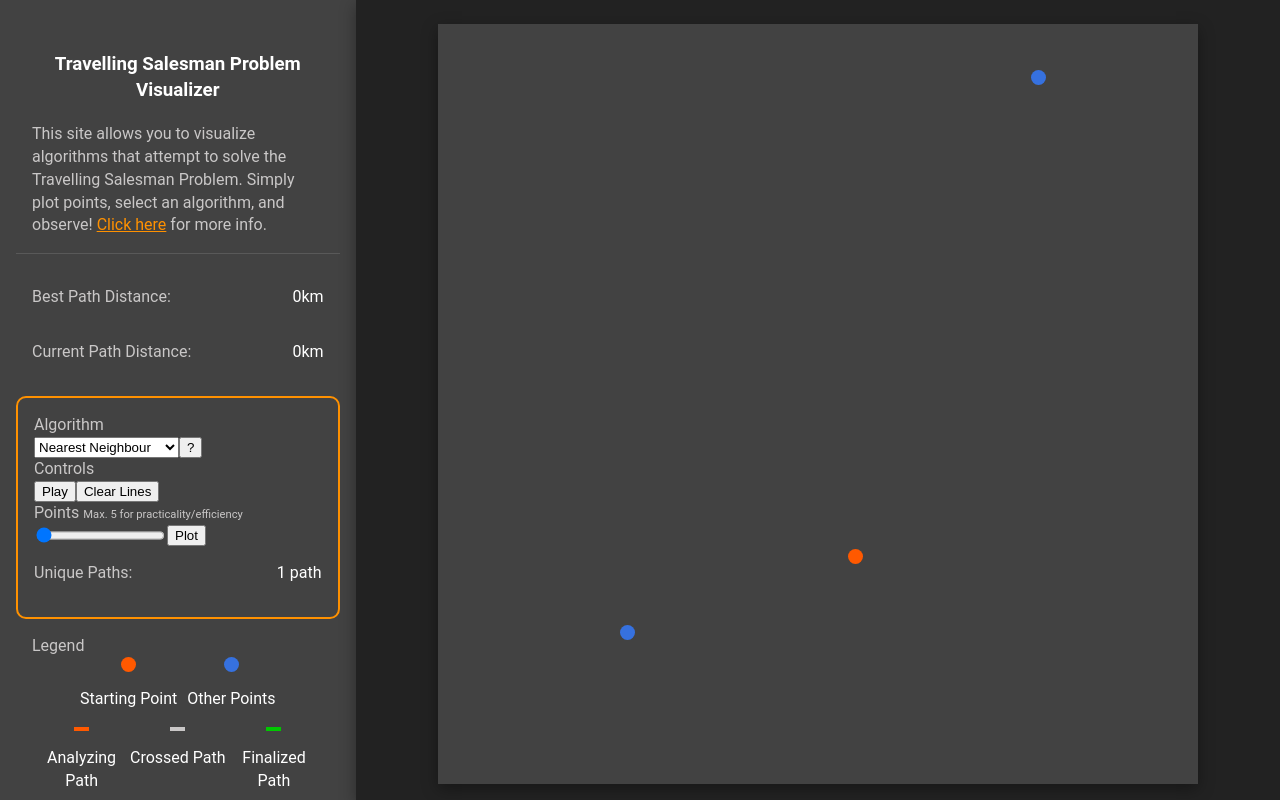
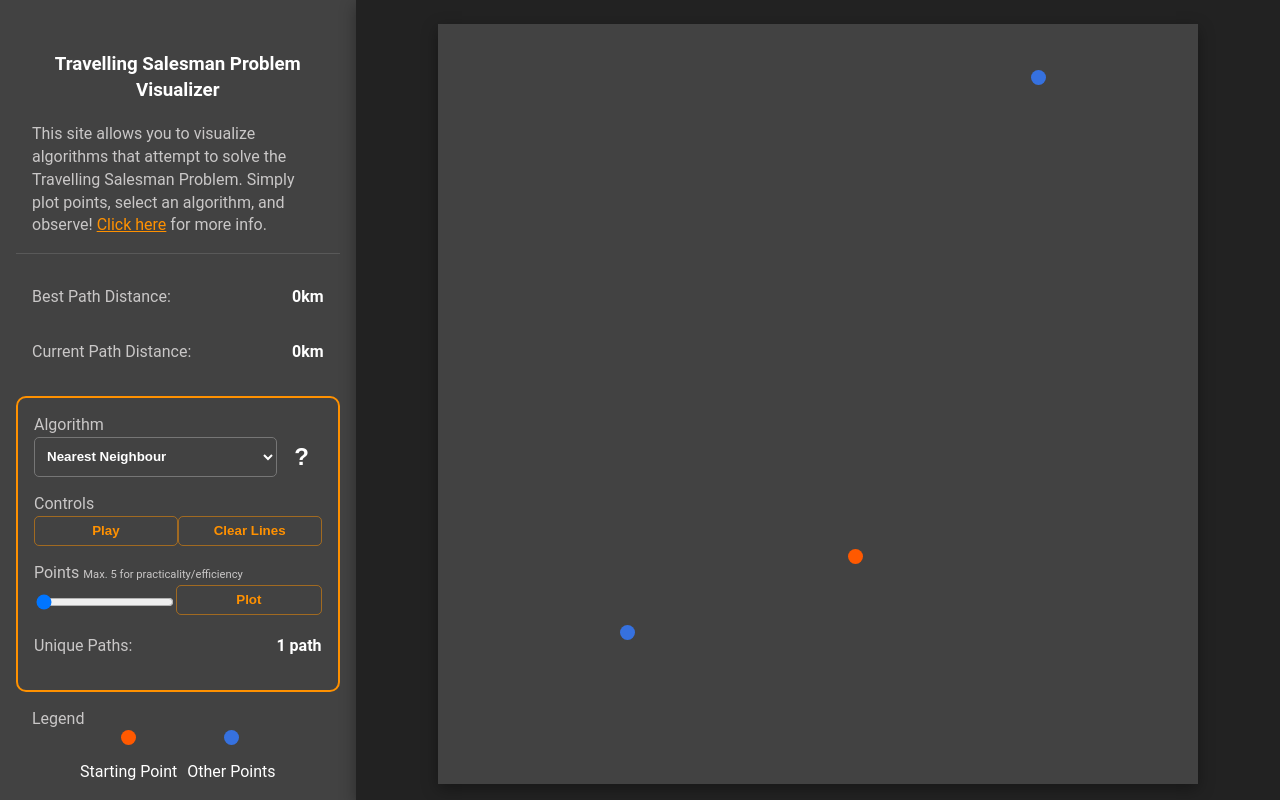
Before and after one commit to jateen67/tsp, a React (Vite) app: page / in a window 1280 px wide. Built offline with nearby package versions, Linux system fonts and the light colour scheme.

Commit message:
controls-container styling progress

```diff
--- a/src/App.css
+++ b/src/App.css
@@ -116,6 +116,7 @@
   border: 2px solid rgb(255, 145, 0);
   padding: 16px;
   border-radius: 10px;
+  gap: 16px;
 }
 
 .algorithm-select {
@@ -126,6 +127,46 @@
 .algorithm-choose-and-info {
   display: flex;
   flex-direction: row;
+  gap: 5px;
+}
+
+.algorithms {
+  height: 40px;
+  width: 90%;
+  color: #fff;
+  border-radius: 5px;
+  background-color: transparent;
+  cursor: pointer;
+  padding-left: 8px;
+  transition: 0.3s;
+  font-weight: bolder;
+}
+
+.algorithms:hover {
+  border: 1px solid #fff;
+}
+
+.open-modal-button {
+  height: 40px;
+  aspect-ratio: 1/1;
+  color: #fff;
+  background-color: transparent;
+  border: none;
+  border-radius: 50%;
+  cursor: pointer;
+  font-size: 1.5em;
+  font-weight: bolder;
+  transition: 0.3s;
+}
+
+.open-modal-button:hover {
+  background-color: rgba(255, 255, 255, 0.1);
+  transition: 0.3s;
+}
+
+.open-modal-button:active {
+  background-color: rgba(255, 255, 255, 0.4);
+  transition: 0.3s;
 }
 
 .controls-select {
@@ -138,9 +179,50 @@
   flex-direction: row;
 }
 
-.delay-select {
-  display: flex;
-  flex-direction: column;
+.play-button {
+  height: 30px;
+  width: 100%;
+  color: rgb(255, 145, 0);
+  background-color: transparent;
+  border: 1px solid rgba(255, 145, 0, 0.5);
+  border-radius: 5px;
+  cursor: pointer;
+  font-weight: bolder;
+  transition: 0.3s;
+}
+
+.play-button:hover {
+  border: 1px solid rgb(255, 145, 0);
+  background-color: rgba(255, 145, 0, 0.1);
+  transition: 0.3s;
+}
+
+.play-button:active {
+  background-color: rgba(255, 145, 0, 0.4);
+  transition: 0.3s;
+}
+
+.clear-button {
+  height: 30px;
+  width: 100%;
+  color: rgb(255, 145, 0);
+  background-color: transparent;
+  border: 1px solid rgba(255, 145, 0, 0.5);
+  border-radius: 5px;
+  cursor: pointer;
+  font-weight: bolder;
+  transition: 0.3s;
+}
+
+.clear-button:hover {
+  border: 1px solid rgb(255, 145, 0);
+  background-color: rgba(255, 145, 0, 0.1);
+  transition: 0.3s;
+}
+
+.clear-button:active {
+  background-color: rgba(255, 145, 0, 0.4);
+  transition: 0.3s;
 }
 
 .points-select {
@@ -151,6 +233,34 @@
 .points-choose {
   display: flex;
   flex-direction: row;
+}
+
+.slider {
+  height: 30px;
+  width: 100%;
+}
+
+.plot-button {
+  height: 30px;
+  width: 100%;
+  color: rgb(255, 145, 0);
+  background-color: transparent;
+  border: 1px solid rgba(255, 145, 0, 0.5);
+  border-radius: 5px;
+  cursor: pointer;
+  font-weight: bolder;
+  transition: 0.3s;
+}
+
+.plot-button:hover {
+  border: 1px solid rgb(255, 145, 0);
+  background-color: rgba(255, 145, 0, 0.1);
+  transition: 0.3s;
+}
+
+.plot-button:active {
+  background-color: rgba(255, 145, 0, 0.4);
+  transition: 0.3s;
 }
 
 .number-of-paths {
--- a/src/components/TSPVisualizer.tsx
+++ b/src/components/TSPVisualizer.tsx
@@ -642,12 +642,16 @@ export default function TSPVisualizer() {
         <hr className="line-break"></hr>
         <div className="stats-info-container">
           <p className="stats">
-            <span style={{ color: "#c9c7c7" }}>Best Path Distance:</span>{" "}
+            <span style={{ color: "#c9c7c7" }}>Best Path Distance:</span>
+            <span style={{ fontWeight: "bolder" }}>
               {bestPathDistance === Infinity ? 0 : bestPathDistance}km
+            </span>
           </p>
           <p className="stats">
             <span style={{ color: "#c9c7c7" }}>Current Path Distance: </span>
+            <span style={{ fontWeight: "bolder" }}>
               {currentPathDistance}km
+            </span>
           </p>
         </div>
         <div className="controls-container">
@@ -657,15 +661,19 @@ export default function TSPVisualizer() {
             </div>
             <div className="algorithm-choose-and-info">
               <select className="algorithms" onChange={changeSelectedAlgorithm}>
-                <option disabled>Heuristic</option>
+                <optgroup label="Heuristic">
                   <option value="Nearest Neighbour">Nearest Neighbour</option>
-                <option value="Simulated Annealing">Simulated Annealing</option>
-                <option disabled>Exhaustive</option>
+                  <option value="Simulated Annealing">
+                    Simulated Annealing
+                  </option>
+                </optgroup>
+                <optgroup label="Exhaustive">
                   <option value="Depth First Search">Depth First Search</option>
                   <option value="Branch and Bound">Branch and Bound</option>
+                </optgroup>
               </select>
               <button
-                className="open-modal-btn"
+                className="open-modal-button"
                 onClick={() => {
                   setOpenModal(true);
                 }}
@@ -716,11 +724,12 @@ export default function TSPVisualizer() {
               </button>
             </div>
             <p className="number-of-paths">
-              {" "}
               <span style={{ color: "#c9c7c7" }}>Unique Paths: </span>
+              <span style={{ fontWeight: "bolder" }}>
                 {possiblePaths === 1
                   ? `${possiblePaths} path`
                   : `${possiblePaths} paths`}
+              </span>
             </p>
           </div>
         </div>
--- a/src/components/modals/modal.css
+++ b/src/components/modals/modal.css
@@ -78,10 +78,23 @@
 
 .title-close-btn button {
   background-color: transparent;
+  height: 40px;
+  aspect-ratio: 1;
   color: #c9c7c7;
   border: none;
+  border-radius: 50%;
   font-size: 25px;
   cursor: pointer;
+}
+
+.title-close-btn button:hover {
+  background-color: rgba(255, 255, 255, 0.1);
+  transition: 0.3s;
+}
+
+.title-close-btn button:active {
+  background-color: rgba(255, 255, 255, 0.4);
+  transition: 0.3s;
 }
 
 .modal-container .body {
--- a/src/index.css
+++ b/src/index.css
@@ -13,3 +13,11 @@ body {
   line-height: 1.43;
   color: #fff;
 }
+
+optgroup {
+  background-color: #424242;
+}
+
+option {
+  background-color: #424242;
+}
```
Lines whose indentation alone changed are shown as unchanged.
